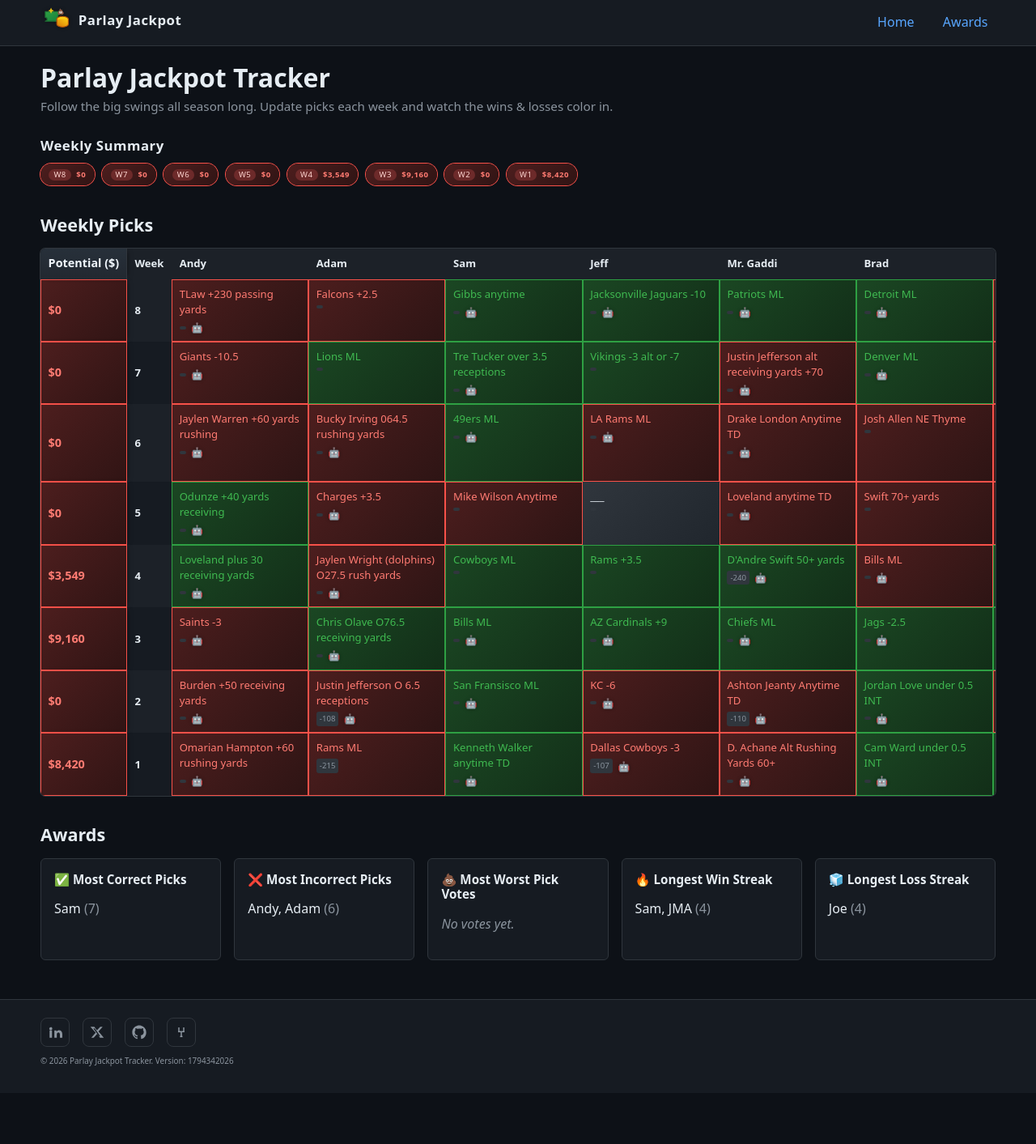
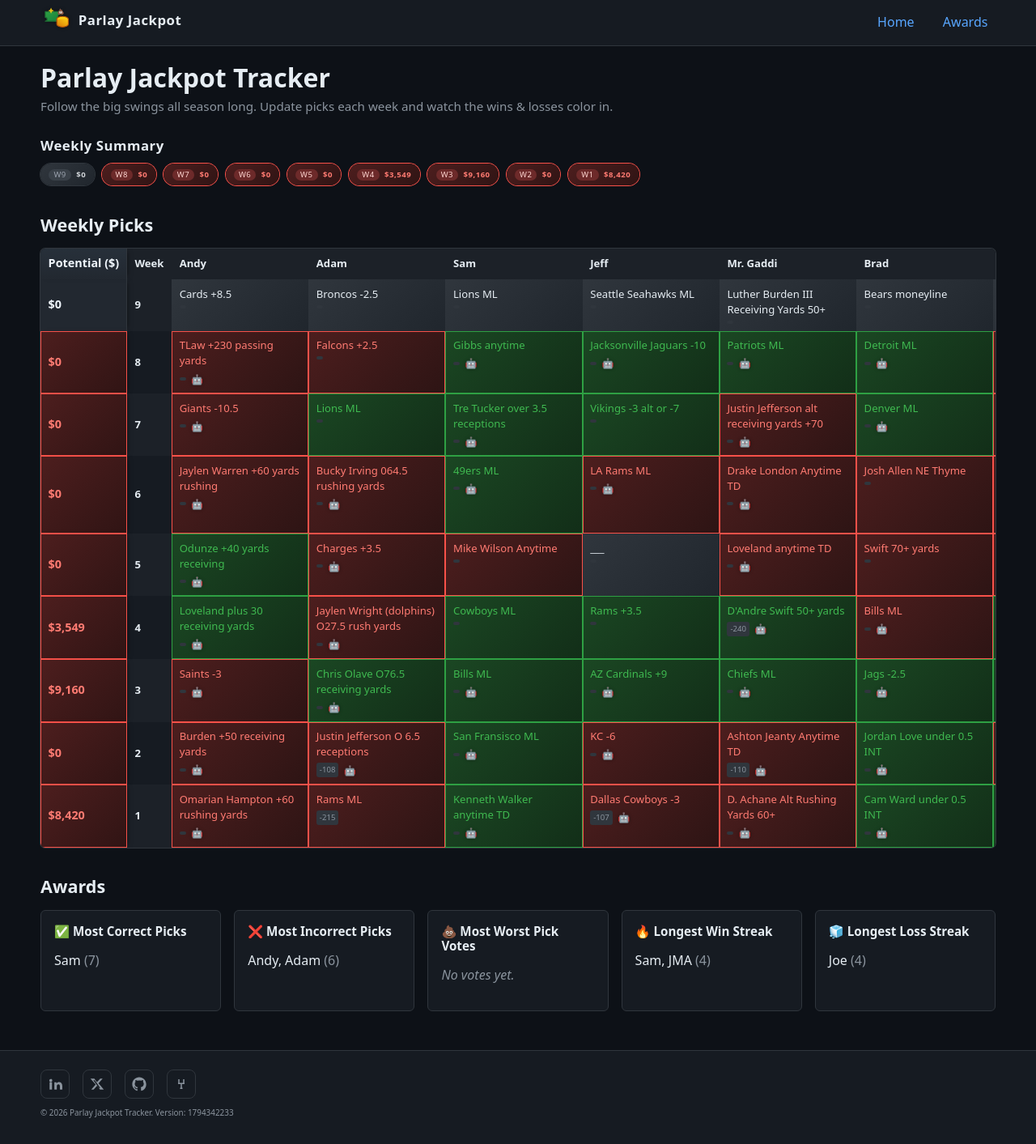
Before and after one commit to jeffmiller00/parlay_jackpot, a Jekyll site: the page built from index.markdown, in a window 1280 px wide. Shown: the whole page at 81% size. Built offline with Jekyll 4.4.1, drawn with Linux system fonts in a browser that asks for light colours; before the commit the page ends 1350 px from its top, so only the background shows below that.

Commit message:
Import picks from the sheet

```diff
--- a/_data/weeks.yml
+++ b/_data/weeks.yml
@@ -1,7 +1,76 @@
 ---
 season: 2026
-version: 1794342026
+version: 1794342233
 weeks:
+- week: 9
+  total_potential: 0
+  worst_rationale: ___
+  picks:
+    andy:
+      pick: Cards +8.5
+      status: pending
+      worst: false
+      odds: ''
+    adam:
+      pick: Broncos -2.5
+      status: pending
+      worst: false
+      odds: ''
+    sam:
+      pick: Lions ML
+      status: pending
+      worst: false
+      odds: ''
+    jeff:
+      pick: Seattle Seahawks ML
+      status: pending
+      worst: false
+      odds: ''
+    mr_gaddi:
+      pick: Luther Burden III Receiving Yards 50+
+      status: pending
+      worst: false
+      odds: ''
+    brad:
+      pick: Bears moneyline
+      status: pending
+      worst: false
+      odds: ''
+    joe:
+      pick: Swift any time TD
+      status: pending
+      worst: false
+      odds: ''
+    jma:
+      pick: Cook Anytime TD
+      status: pending
+      worst: false
+      odds: ''
+    mike:
+      pick: Caleb Douglas O Rec 41.5
+      status: pending
+      worst: false
+      odds: ''
+    daniel:
+      pick: Isaiah Williams 6+ receiving yds
+      status: pending
+      worst: false
+      odds: ''
+    josh:
+      pick: Cowboys ML
+      status: pending
+      worst: false
+      odds: ''
+    yerkes:
+      pick: ___
+      status: pending
+      worst: false
+      odds: ''
+    piers:
+      pick: Gibbs Anytime TD
+      status: pending
+      worst: false
+      odds: ''
 - week: 8
   total_potential: 0
   worst_rationale: ___
```
